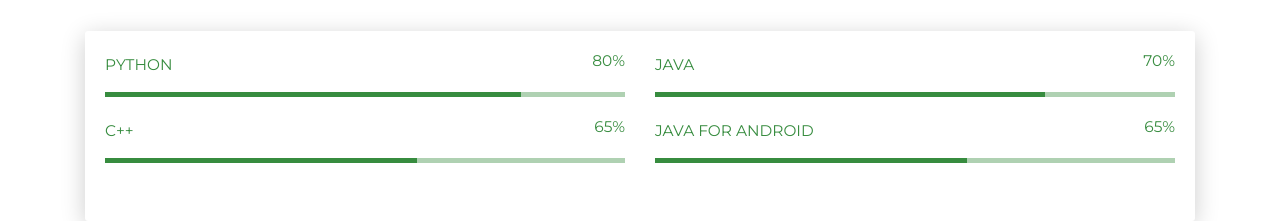
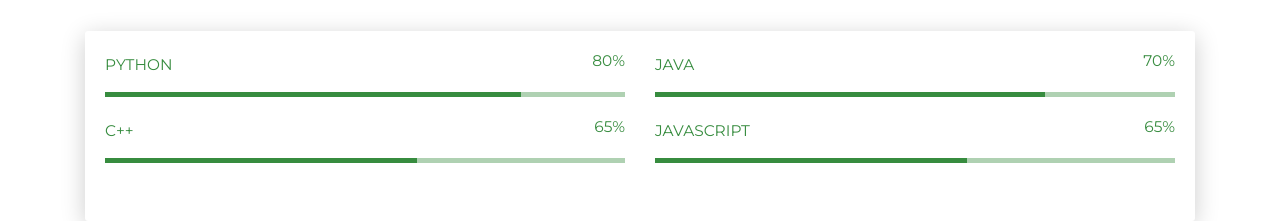
Before and after one commit to richarduuz/PrivateWeb, a plain HTML site: page privateWeb/index.html in a window 1280 px wide. Shown: the part 1160-1381 px from the top of the page. Drawn offline with Linux system fonts and the light colour scheme.

Commit message:
change to javascript

```diff
--- a/privateWeb/index.html
+++ b/privateWeb/index.html
@@ -133,7 +133,7 @@
             </div>
           </div>
           <div class="col-md-6">
-            <div class="progress-container progress-primary"><span class="progress-badge">Java for Android</span>
+            <div class="progress-container progress-primary"><span class="progress-badge">Javascript</span>
               <div class="progress">
                 <div class="progress-bar progress-bar-primary" data-aos="progress-full" data-aos-offset="10" data-aos-duration="2000" role="progressbar" aria-valuenow="60" aria-valuemin="0" aria-valuemax="100" style="width: 60%;"></div><span class="progress-value">65%</span>
               </div>
```
